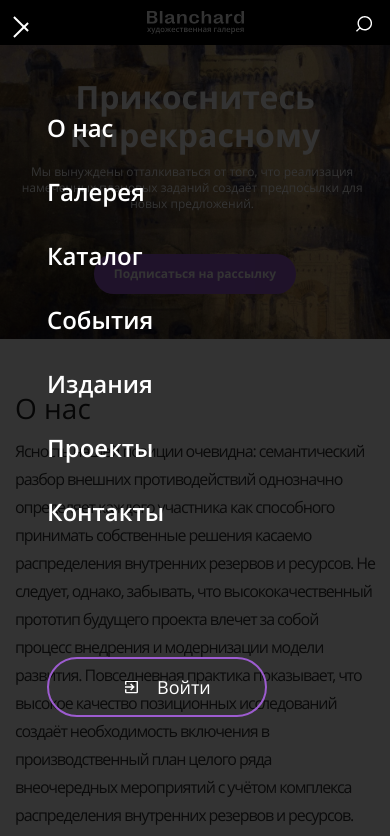
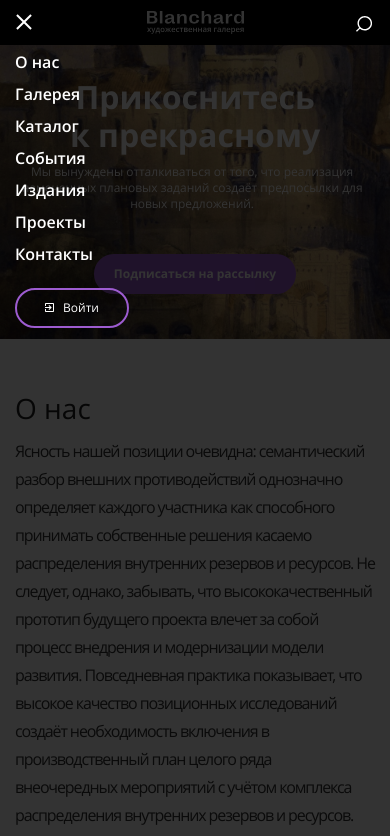
Before and after one commit to DennySmile/blanchard, a plain HTML site: page index.html in a window 390 px wide. Both pictures are taken after a click on the element 25 px from the left and 22 px from the top of the page. Shown: the top 836 px of the page. Drawn offline with nearby package versions, Linux system fonts and the light colour scheme.

Commit message:
320 burger X fixes, login mobile fixes

```diff
--- a/css/style.css
+++ b/css/style.css
@@ -112,7 +112,7 @@ img {
 .nav__list {
   display: flex;
   justify-content: space-between;
-  width: 78.5%;
+  width: 77.5%;
 }
 
 .nav__item {
@@ -154,22 +154,19 @@ img {
 }
 
 .header__login {
-  position: relative;
-  padding-left: 20px;
-  margin-left: 20px;
+  min-width: fit-content;
   color: var(--white);
 }
 
 .header__login::before {
   content: ' ';
-  position: absolute;
-  left: 0;
-  top: 50%;
-  transform: translateY(-50%);
+  display: inline-block;
   width: 13px;
   height: 13px;
+  margin-right: 9px;
   background-image: url(../img/login.svg);
   background-repeat: no-repeat;
+  background-size: cover
 }
 
 .header__login--mobile {
@@ -1021,7 +1018,7 @@ img {
   }
   .nav__list {
     display: block;
-    margin-bottom: 113px;
+    margin-bottom: 39px;
     width: 100%;
   }
   .nav__item {
@@ -1043,8 +1040,7 @@ img {
   .header__login--mobile {
     display: inline-block;
     margin-left: 0;
-    width: 28%;
-    padding: 19px 108px;
+    padding: 25px 120px;
     font-weight: 400;
   }
   .header-menu {
@@ -1189,6 +1185,26 @@ img {
   .header__logo img {
     width: 97px;
   }
+  .header__nav {
+    padding: 46px 15px;
+  }
+  .nav__list {
+    margin-bottom: 18px;
+  }
+  .nav__link {
+    font-size: 16px;
+    line-height: 32px;
+  }
+  .header__login--mobile {
+    padding: 10px 28px;
+    font-size: 12px;
+    line-height: 16px;
+  }
+  .header__login::before {
+    left: 28%;
+    width: 9px;
+    height: 9px;
+  }
   .burger {
     left: 15px;
     width: 20px;
@@ -1204,6 +1220,12 @@ img {
   }
   .burger__line:nth-child(3) {
     margin-top: 4px;
+  }
+  .burger_active span:nth-child(1) {
+    transform: translate(-1px, 6px) rotate( -45deg);
+  }
+  .burger_active span:nth-child(3) {
+    transform: translate(-1px, 0px) rotate( 45deg);
   }
   .search {
     top: 10px;
```
